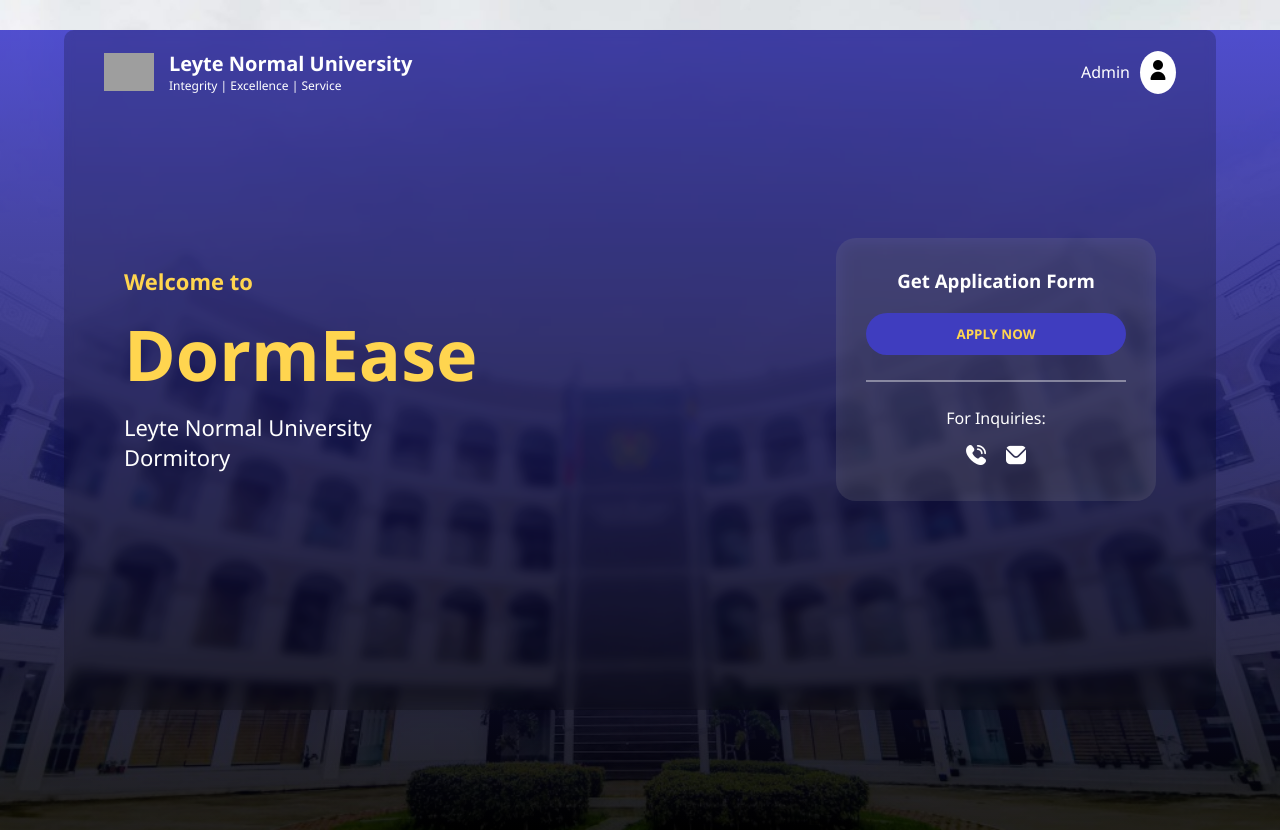
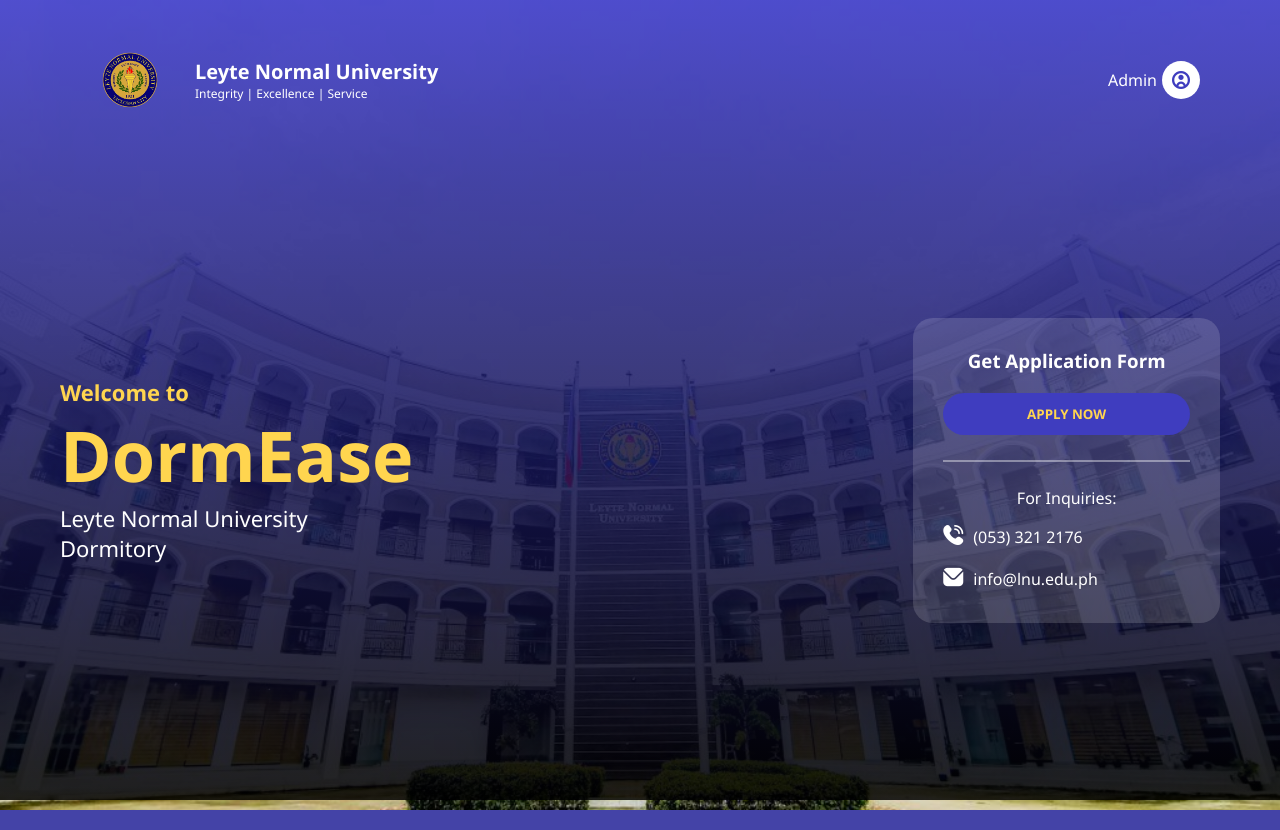
Before and after one commit to faierye/Dormease-System, a Flask app: page / in a window 1280 px wide. Run offline with Flask 3, Linux system fonts and the light colour scheme; some libraries are stand-ins or nearby versions; grey boxes are pictures that could not be loaded.

Commit message:
First Commit

```diff
--- a/static/css/index.css
+++ b/static/css/index.css
@@ -1,4 +1,3 @@
-
 * {
     margin: 0;
     padding: 0;
@@ -7,13 +6,13 @@
 }
 
 body {
-    height: 100vh;
+    min-height: 100vh;
     background: url("/static/image/bg.png") no-repeat center center fixed;
     background-size: cover;
     position: relative;
 }
 
-/* Gradient overlay */
+/* Overlay */
 body::before {
     content: "";
     position: fixed;
@@ -27,30 +26,20 @@ body::before {
     z-index: 1;
 }
 
-/* Container */
-.container {
-    width: 90%;
-    height: 85vh;
-    margin: 30px auto;
-    border-radius: 10px;
-    overflow: hidden;
-
-    background: rgba(0, 0, 0, 0.2); /* ✅ cleaner glass look */
-    backdrop-filter: blur(5px);
-
-    color: white;
-    position: relative;
-    z-index: 1;
-}
-
-/* Header */
+/* HEADER */
 header {
     display: flex;
     justify-content: space-between;
     align-items: center;
-    padding: 20px 40px;
+
+    padding: 30px 80px 0 80px;
+    margin-top: 0px;
+
+    position: relative;
+    z-index: 2;
 }
 
+/* LOGO */
 .logo {
     display: flex;
     align-items: center;
@@ -58,42 +47,64 @@ header {
 }
 
 .logo img {
-    width: 50px;
+    width: 100px;
+    height: auto;
+    object-fit: contain;
 }
 
 .logo h2 {
     font-size: 20px;
+    color: white;
 }
 
 .logo p {
     font-size: 12px;
+    color: white;
 }
 
+/* ADMIN */
 .admin {
     display: flex;
     align-items: center;
-    gap: 10px;
+    gap: 5px;
     cursor: pointer;
+    color: white;
 }
 
 .admin i {
-    font-size: 20px;
+    font-size: 18px;
     background: white;
-    color: black;
-    padding: 8px;
+    color: #3f3dbf;
+    padding: 10px;
     border-radius: 50%;
+    display: flex;
+    align-items: center;
+    justify-content: center;
 }
 
-/* Content */
+
+/* CONTENT */
 .content {
     display: flex;
-    justify-content: space-between;
+    justify-content: center;
     align-items: center;
-    height: 75%;
+    gap: 120px;
+
+    min-height: calc(100vh - 120px);
     padding: 0 60px;
+
+    gap: 500px;
+
+    position: relative;
+    z-index: 2;
 }
 
-/* Left */
+.left {
+    text-align: left;
+    max-width: 500px;
+}
+
+/* LEFT TEXT */
 .left h3 {
     color: #ffd54f;
     font-size: 22px;
@@ -102,22 +113,24 @@ header {
 .left h1 {
     font-size: 70px;
     color: #ffd54f;
-    margin: 10px 0;
+    margin-right: 10px 0;
+    margin: 0px 0;
 }
 
 .left p {
     font-size: 22px;
+    color: white;
 }
 
-/* Card */
+/* CARD (REMOVED BLUR) */
 .card {
     width: 320px;
     padding: 30px;
     border-radius: 20px;
 
-    background: rgba(255, 255, 255, 0.1);
-    backdrop-filter: blur(10px);
+    background: rgba(255, 255, 255, 0.15);
     text-align: center;
+    color: white;
 }
 
 .card h3 {
@@ -151,10 +164,18 @@ header {
 
 .icons {
     display: flex;
-    justify-content: center;
-    gap: 20px;
+    flex-direction: column;
+    align-items: flex-start;
+    gap: 15px;
 }
 
 .icons i {
     font-size: 20px;
 }
+
+.icon-item {
+    display: flex;
+    align-items: center;
+    gap: 10px;
+    color: white;
+}
--- a/templates/index.html
+++ b/templates/index.html
@@ -7,15 +7,15 @@
 
     <!-- Icons -->
     <link rel="stylesheet" href="https://cdn-uicons.flaticon.com/uicons-solid-rounded/css/uicons-solid-rounded.css">
+    <link rel="stylesheet" href="https://cdn-uicons.flaticon.com/uicons-bold-rounded/css/uicons-bold-rounded.css">
 </head>
 <body>
 
-<div class="container">
 
     <!-- Header -->
     <header>
         <div class="logo">
-            <img src="logo.png" alt="logo">
+            <img src="static/image/logo.png" alt="logo">
             <div>
                 <h2>Leyte Normal University</h2>
                 <p>Integrity | Excellence | Service</p>
@@ -24,7 +24,7 @@
 
         <div class="admin" onclick="goLogin()">
             <span>Admin</span>
-            <i class="fi fi-sr-user"></i>
+            <i class="fi fi-br-circle-user"></i>
         </div>
     </header>
 
@@ -48,15 +48,19 @@
             <p class="inq">For Inquiries:</p>
 
             <div class="icons">
-                <i class="fi fi-sr-phone-call"></i>
-                <i class="fi fi-sr-envelope"></i>
+                <div class="icon-item">
+                    <i class="fi fi-sr-phone-call"></i>
+                    <span>(053) 321 2176</span>
+                </div>
+                <div class="icon-item">
+                    <i class="fi fi-sr-envelope"></i>
+                    <span>info@lnu.edu.ph</span>
+                </div>
             </div>
         </div>
 
     </div>
 
-</div>
-
 <script src="static/js/script.js"></script>
 </body>
 </html>
--- a/templates/login.html
+++ b/templates/login.html
@@ -40,7 +40,8 @@
                 <input type="password" name="password" placeholder="Enter your password" required>
             </div>
 
-            <div class="forgot">
+            <div class="links">
+                <a href="/">Back</a>
                 <a href="#">Forgot your password?</a>
             </div>
 
```
Also changed, not shown: static/css/style.css (+16 -10 lines), static/image/logo.png (added).
